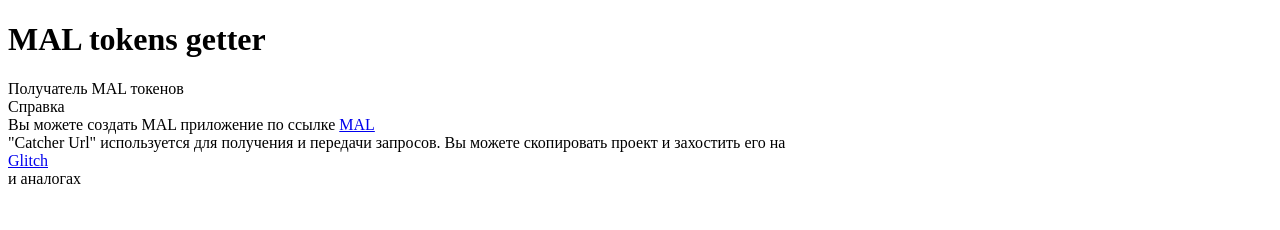
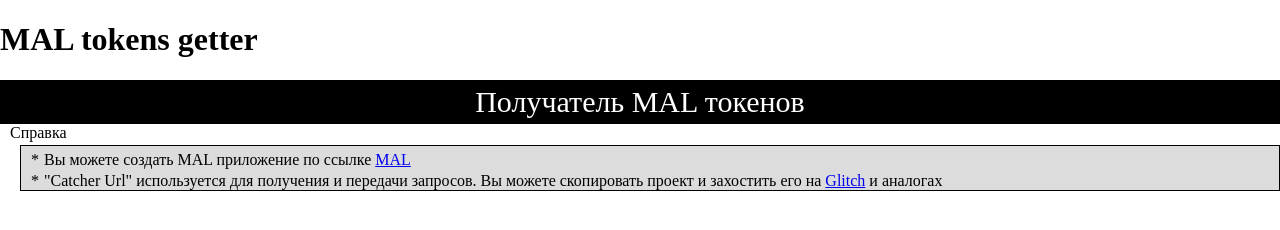
Before and after one commit to TentacleTenticals/Redictoryus, a plain HTML site: page mal/tokens/index.html in a window 1280 px wide. Drawn offline with Linux system fonts and the light colour scheme.

Commit message:
Update index.css

```diff
--- a/mal/tokens/index.css
+++ b/mal/tokens/index.css
@@ -1,13 +1,62 @@
+body {
+  margin: unset;
+}
+
+.flex {
+  display: flex;
+
+  &.hor {
+    flex-direction: row;
+  }
+  &.ver {
+    flex-direction: column;
+  }
+}
+
+.helper {
+  gap: 3px 0;
+  padding: 0 0 0 10px;
+
+  .list {
+    gap: 3px 0;
+    padding: 5px 0 0 10px;
+    margin: 0 0 0 10px;
+    border: 1px solid rgb(0 0 0);
+    background-color: rgb(220 220 220);
+  }
+}
+
+.item {
+  &::before {
+    content: '*';
+    padding: 0 5px 0 0;
+  }
+
+  a, div {
+    display: inline;
+  }
+}
+
+.m.header {
+  padding: 5px;
+  font-size: 30px;
+  text-align: center;
+  background-color: rgb(0 0 0);
+  color: rgb(255 255 255);
+}
+
 .mainer {
   display: flex;
   flex-direction: column;
   gap: 10px 0;
+  padding: 10px;
   width: max-content;
 
   label {
     display: flex;
     gap: 0 5px;
     margin: 0 0 0 auto;
+  }
 }
 
 .form {
@@ -26,10 +75,15 @@
     background-color: rgb(255 220 240);
 
     .btn {
+      border: 1px solid rgb(0 0 0);
+      border-radius: 3px;
+
+      &.tokens {
+        background-color: rgb(200 210 120);
+      }
       &.hidden {
         display: none;
       }
     }
   }
 }
-}
```
Lines whose indentation alone changed are shown as unchanged.
